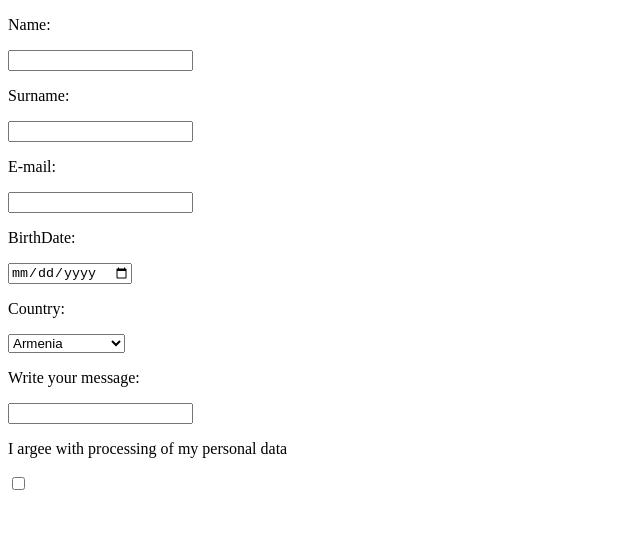
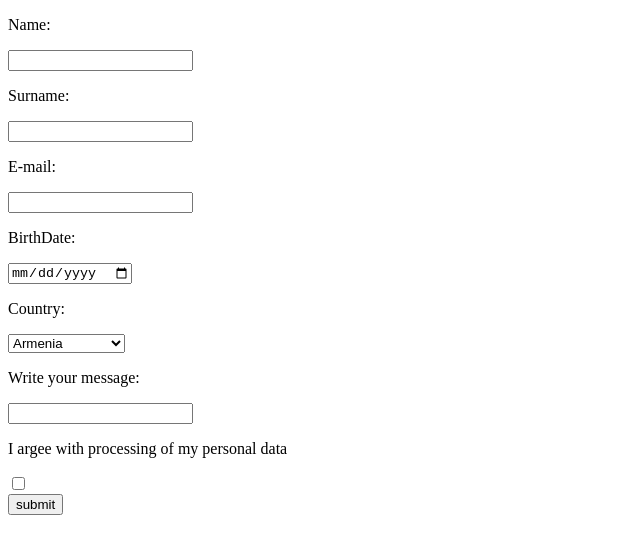
Before and after one commit to ViktoriiaBila/rss-react, a React app in the folder react-forms/: page / in a window 1280 px wide. Shown: the top 554 px of the page, without its empty margins (0-640 px from the left). Built offline with nearby package versions, Linux system fonts and the light colour scheme.

Commit message:
feat: implement submit button and from submit handler

```diff
--- /dev/null
+++ b/react-forms/src/components/form/formElements/btnSubmit.tsx
@@ -0,0 +1,9 @@
+import React from 'react';
+
+export function BtnSubmit(): JSX.Element {
+  return (
+    <div>
+      <input type="submit" value="submit" />
+    </div>
+  );
+}
--- a/react-forms/src/components/form/index.tsx
+++ b/react-forms/src/components/form/index.tsx
@@ -5,11 +5,12 @@ import {
   EFormElementTitle,
   EFormElementType,
 } from '../../shared/formElementsData';
+import { BtnSubmit } from './formElements/btnSubmit';
 import { CheckboxInput } from './formElements/checkboxInput';
 import { DataInput } from './formElements/dataInput';
 import { Select } from './formElements/select';
 
-export function Form(): JSX.Element {
+export function Form({ setFormValues }: IFormProps): JSX.Element {
   const [formValue, setformValue] = useState({
     firstName: '',
     lastName: '',
@@ -36,8 +37,15 @@ export function Form(): JSX.Element {
     }));
   };
 
+  const formSubmitHandler = (event: React.FormEvent<HTMLFormElement>) => {
+    event.preventDefault();
+    setFormValues((state) =>
+      state !== null ? [...state, formValue] : [formValue],
+    );
+  };
+
   return (
-    <form>
+    <form onSubmit={formSubmitHandler}>
       <DataInput
         title={EFormElementTitle.firstName}
         type={EFormElementType.text}
@@ -87,6 +95,7 @@ export function Form(): JSX.Element {
         checked={formValue.agree}
         onChange={formElementChangeHandler}
       />
+      <BtnSubmit />
     </form>
   );
 }
--- a/react-forms/src/components/wrapper.tsx
+++ b/react-forms/src/components/wrapper.tsx
@@ -2,11 +2,11 @@ import React, { useState } from 'react';
 import { Form } from './form';
 
 export function Wrapper(): JSX.Element {
-  const [formValues, setFormValues] = useState();
+  const [formValues, setFormValues] = useState<Array<object> | null>(null);
 
   return (
     <div>
-      <Form />
+      <Form setFormValues={setFormValues} />
     </div>
   );
 }
--- /dev/null
+++ b/react-forms/src/models/interfaces/IFormProps.ts
@@ -0,0 +1,3 @@
+interface IFormProps {
+  setFormValues: React.Dispatch<React.SetStateAction<Array<object> | null>>;
+}
```
